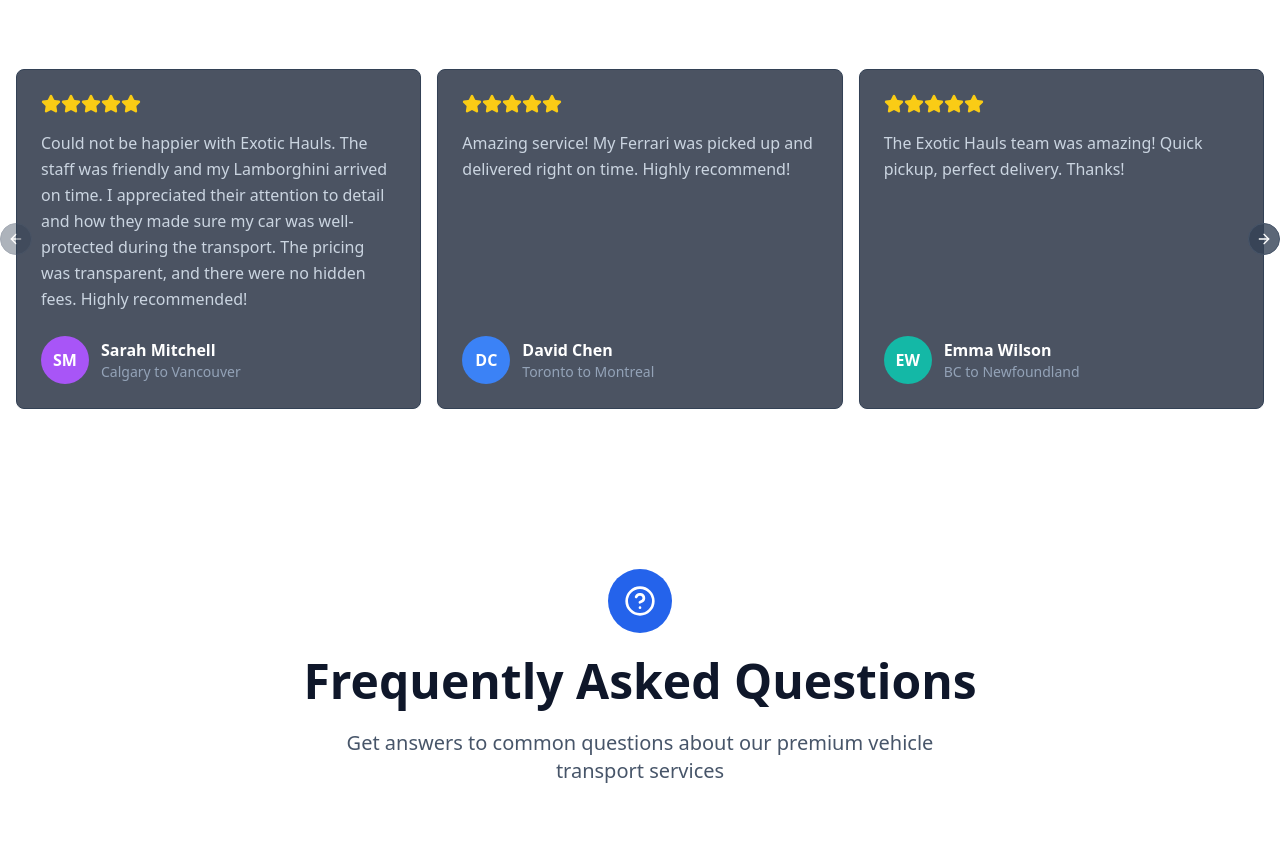
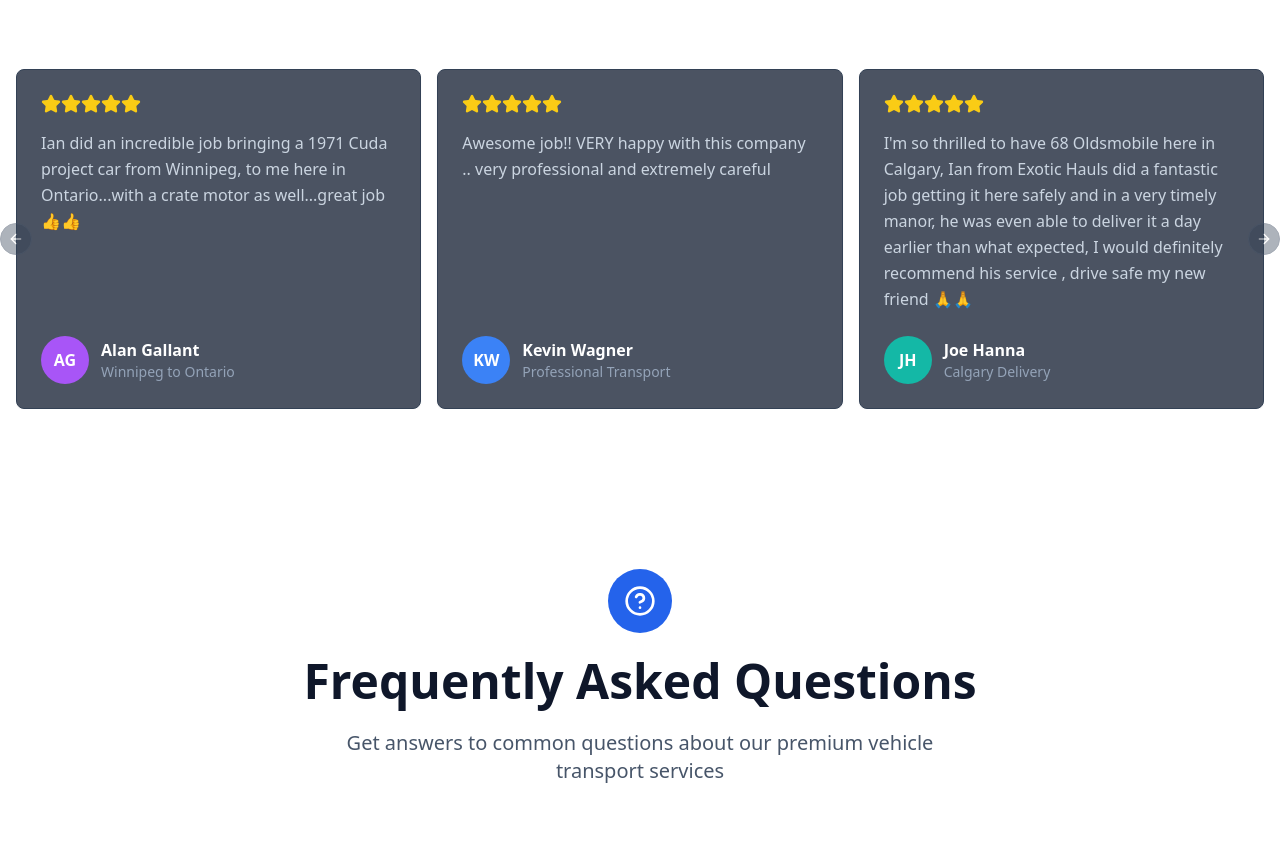
Before and after one commit to Huck-dev/backdrop-bliss-debut, a React (Vite) app: page / in a window 1280 px wide. Shown: the part 3662-4509 px from the top of the page. Built offline with nearby package versions, Linux system fonts and the light colour scheme.

Commit message:
Update testimonials with real reviews
Replace existing fake testimonials with new reviews from Alan Gallant, Kevin Wagner, and Joe Hanna. Update the `Testimonials.tsx` file to reflect these changes.

```diff
--- a/src/components/Testimonials.tsx
+++ b/src/components/Testimonials.tsx
@@ -6,28 +6,22 @@ import { Star } from "lucide-react";
 const Testimonials = () => {
   const testimonials = [
     {
-      name: "Sarah Mitchell",
-      location: "Calgary to Vancouver",
+      name: "Alan Gallant",
+      location: "Winnipeg to Ontario",
       rating: 5,
-      review: "Could not be happier with Exotic Hauls. The staff was friendly and my Lamborghini arrived on time. I appreciated their attention to detail and how they made sure my car was well-protected during the transport. The pricing was transparent, and there were no hidden fees. Highly recommended!"
+      review: "Ian did an incredible job bringing a 1971 Cuda project car from Winnipeg, to me here in Ontario...with a crate motor as well...great job👍👍"
     },
     {
-      name: "David Chen",
-      location: "Toronto to Montreal",
+      name: "Kevin Wagner",
+      location: "Professional Transport",
       rating: 5,
-      review: "Amazing service! My Ferrari was picked up and delivered right on time. Highly recommend!"
+      review: "Awesome job!! VERY happy with this company .. very professional and extremely careful"
     },
     {
-      name: "Emma Wilson",
-      location: "BC to Newfoundland",
+      name: "Joe Hanna",
+      location: "Calgary Delivery",
       rating: 5,
-      review: "The Exotic Hauls team was amazing! Quick pickup, perfect delivery. Thanks!"
-    },
-    {
-      name: "Michael Rodriguez",
-      location: "Edmonton to Toronto",
-      rating: 5,
-      review: "Professional service from start to finish. My McLaren was handled with the utmost care and arrived in pristine condition. The enclosed trailer provided excellent protection during the long journey across Canada."
+      review: "I'm so thrilled to have 68 Oldsmobile here in Calgary, Ian from Exotic Hauls did a fantastic job getting it here safely and in a very timely manor, he was even able to deliver it a day earlier than what expected, I would definitely recommend his service , drive safe my new friend 🙏🙏"
     }
   ];
 
```
